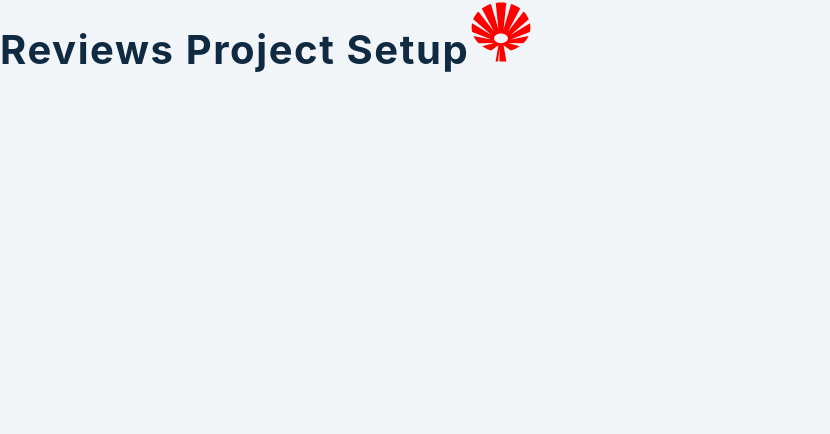
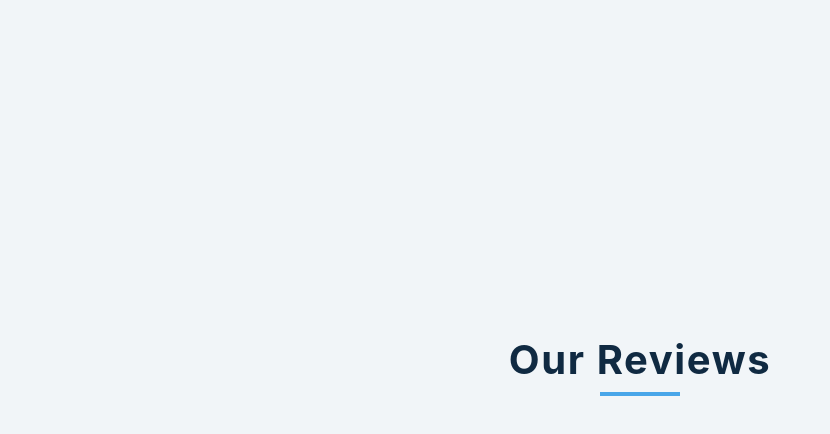
Before and after one commit to MarcoRosselDev/react-08-reviews, a React (Create React App) app: page / in a window 1280 px wide. Shown: the top 434 px of the page, without its empty margins (0-830 px from the left). Built offline with nearby package versions, Linux system fonts and the light colour scheme.

Commit message:
app structure

```diff
--- a/src/App.js
+++ b/src/App.js
@@ -3,10 +3,15 @@
 import { GiAbstract079 } from "react-icons/gi";
 function App() {
   return (
-    <h2>
-      reviews project setup
-      <GiAbstract079 className="icon" />
-    </h2>
+    <main>
+      <section className="container">
+        <div className="title">
+          <h2>our reviews</h2>
+          <div className="underline"></div>
+        </div>
+        <Review />
+      </section>
+    </main>
   );
 }
 
```
